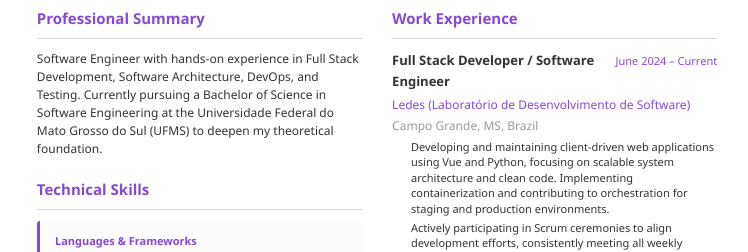
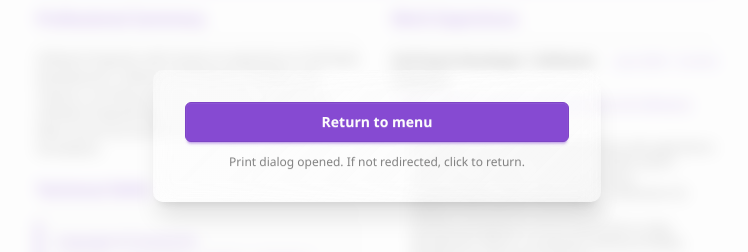
Before and after one commit to Cruellest/Portifolio-Website, a Vue app: page /print-resume in a window 1280 px wide. Shown: the part 264-516 px from the top of the page, without its empty margins (263-1011 px from the left). Built offline with nearby package versions, Linux system fonts and the light colour scheme.

Commit message:
feat: add loading overlay component for print resume functionality

```diff
--- /dev/null
+++ b/src/components/loading.vue
@@ -0,0 +1,39 @@
+<template>
+  <div
+    v-if="show"
+    class="no-print print:hidden fixed inset-0 z-50 grid place-items-center bg-base-100/60 backdrop-blur-sm"
+  >
+    <div class="glass rounded-box p-6 sm:p-8 shadow-xl text-center w-[min(90vw,28rem)]">
+      <div v-if="status === 'loading'" class="flex flex-col items-center gap-3">
+        <span class="loading loading-spinner loading-lg text-primary"></span>
+        <p class="text-base-content/80">{{ message || 'Loading…' }}</p>
+      </div>
+      <div v-else class="flex flex-col items-center gap-3">
+        <button class="btn btn-primary w-full" @click="$emit('action')">
+          Return to menu
+        </button>
+        <p class="text-xs text-base-content/60" v-if="message">{{ message }}</p>
+      </div>
+    </div>
+  </div>
+</template>
+
+<script setup lang="ts">
+defineProps<{
+  show: boolean
+  status: 'loading' | 'action'
+  message?: string
+}>()
+
+defineEmits<{
+  (e: 'action'): void
+}>()
+</script>
+
+<style scoped>
+@media print {
+  .no-print {
+    display: none !important;
+  }
+}
+</style>
--- a/src/pages/print-resume.vue
+++ b/src/pages/print-resume.vue
@@ -1,5 +1,12 @@
 <template>
   <div class="resume-container">
+    <!-- Loading overlay -->
+    <Loading
+      :show="overlayVisible"
+      :status="overlayStatus"
+      :message="overlayMessage"
+      @action="handleOverlayAction"
+    />
     <div class="resume-content">
       <!-- Header com foto e info -->
       <header class="header">
@@ -112,7 +119,7 @@
 </template>
 
 <script setup>
-import { computed, onMounted, ref, watchEffect, nextTick } from 'vue'
+import { computed, onMounted, ref, watchEffect, nextTick, onBeforeUnmount } from 'vue'
 import {
   getPersonalData,
   getSectionsData,
@@ -122,6 +129,7 @@ import {
   getEducationData
 } from '../controllers/json-data-controller'
 import router from '../router'
+import Loading from '../components/loading.vue'
 
 const isDataLoaded = ref(false)
 const isImageLoaded = ref(false)
@@ -147,35 +155,66 @@ watchEffect(() => {
   }
 })
 
-/**
- * Automatically open the print dialog when the page loads
- * Redirects to home page when print dialog is closed
- */
+// state for overlay
+const overlayVisible = ref(true)
+const overlayStatus = ref('loading') // 'loading' | 'action'
+const overlayMessage = ref('Preparing resume for print…')
+
+// helper to return user (back or home)
+const handleOverlayAction = () => {
+  if (window.history.length > 1) router.back()
+  else router.push('/')
+}
+
+let fallbackTimer
+
+// trigger print and switch overlay to action mode (return button)
+const triggerPrint = () => {
+  try {
+    window.print()
+    overlayStatus.value = 'action'
+    overlayMessage.value = 'Print dialog opened. If not redirected, click to return.'
+  } catch {
+    // if print fails, still show action
+    overlayStatus.value = 'action'
+    overlayMessage.value = 'Could not open print dialog. Click to return.'
+  }
+}
+
 onMounted(async () => {
   await nextTick()
+
+  // fallback if print dialog doesn’t appear
+  fallbackTimer = window.setTimeout(() => {
+    if (overlayStatus.value !== 'action') {
+      overlayStatus.value = 'action'
+      overlayMessage.value = 'Still preparing… You can return to menu.'
+    }
+  }, 6000)
 
   const profileImg = document.querySelector('img[alt*="Profile Picture"]')
   if (profileImg) {
     if (profileImg.complete) {
-      isImageLoaded.value = true
-      window.print()
+      triggerPrint()
     } else {
       profileImg.addEventListener('load', () => {
-        isImageLoaded.value = true
-        window.print()
-      })
-
+        triggerPrint()
+      }, { once: true })
       profileImg.addEventListener('error', () => {
-        window.print()
-      })
+        triggerPrint()
+      }, { once: true })
     }
   } else {
-    window.print()
+    triggerPrint()
   }
 
   window.addEventListener('afterprint', () => {
     router.push('/')
   })
+})
+
+onBeforeUnmount(() => {
+  if (fallbackTimer) window.clearTimeout(fallbackTimer)
 })
 
 // helper para exibir URL sem protocolo/www/query/hash e sem barra final
```
